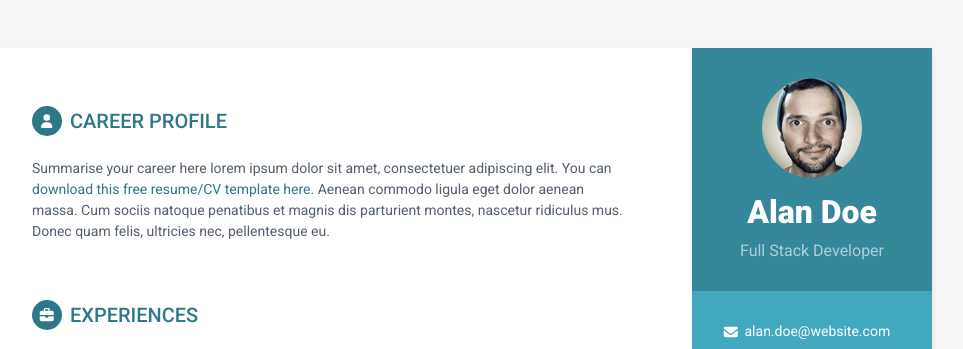
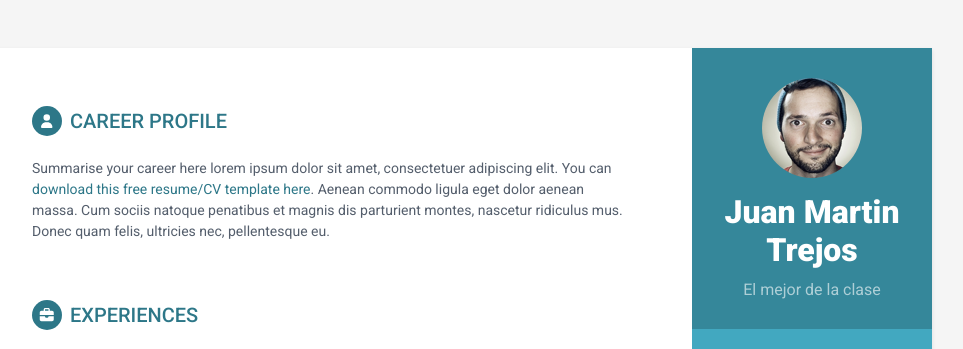
Before and after one commit to jtrejos05/CV, a plain HTML site: page index.html in a window 1280 px wide. Shown: the top 349 px of the page, without its empty margins (188-1151 px from the left). Drawn offline with Linux system fonts and the light colour scheme.

Commit message:
Cambia el nombre de la persona  xxxxx

```diff
--- a/index.html
+++ b/index.html
@@ -25,8 +25,8 @@
         <div class="sidebar-wrapper">
             <div class="profile-container">
                 <img class="profile" src="assets/images/profile.png" alt="" />
-                <h1 class="name">Alan Doe</h1>
-                <h3 class="tagline">Full Stack Developer</h3>
+                <h1 class="name">Juan Martin Trejos</h1>
+                <h3 class="tagline">El mejor de la clase</h3>
             </div><!--//profile-container-->
 
             <div class="contact-container container-block">
```
